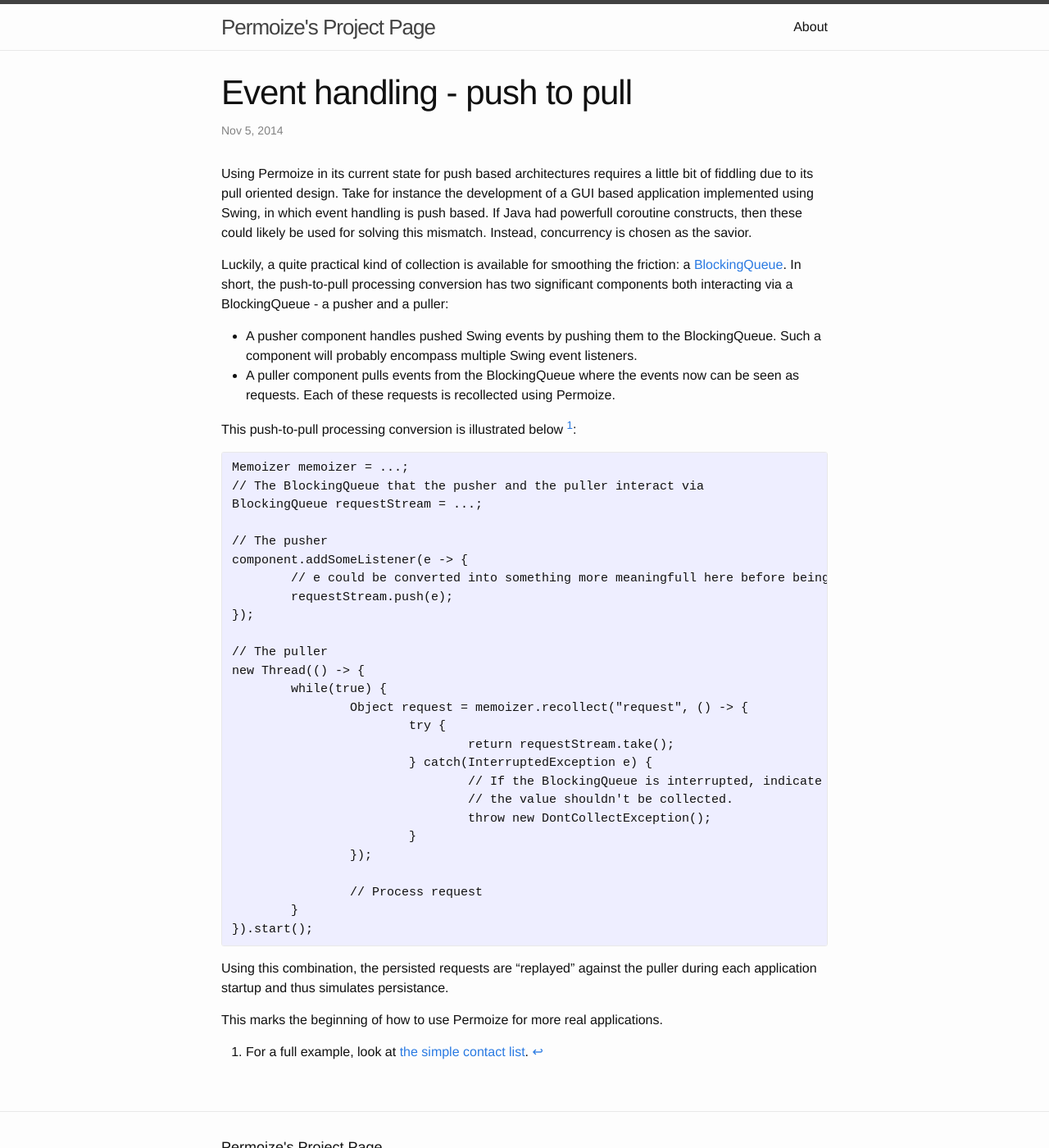
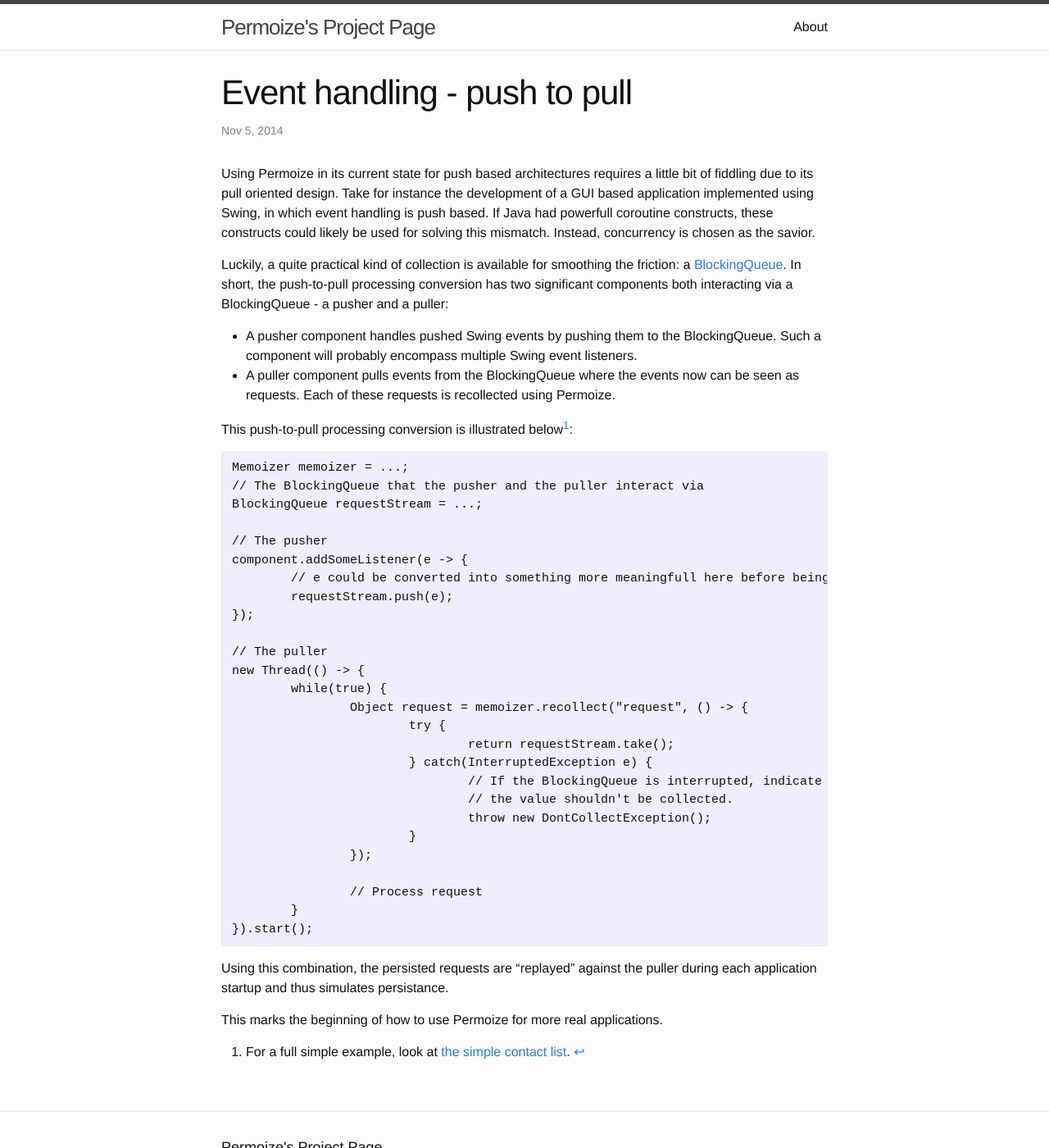
Before and after one commit to jakobehmsen/permoize, a Jekyll site: the page built from _posts/2014-11-05-event-handling-push-to-pull.markdown, in a window 1280 px wide and 1400 px high. Shown: the whole window at 82% size. Built offline with Jekyll 4.4.1, drawn with Linux system fonts in a browser that asks for light colours; Markdown is read by kramdown in place of the engine named in the settings.

Commit message:
Updated posts.
Signed-off-by: Jakob Brandsborg Ehmsen <jakobehmsen.github@gmail.com>

````diff
--- a/_posts/2014-11-05-event-handling-push-to-pull.markdown
+++ b/_posts/2014-11-05-event-handling-push-to-pull.markdown
@@ -5,14 +5,14 @@
 categories: jekyll update
 ---
 
-Using Permoize in its current state for push based architectures requires a little bit of fiddling due to its pull oriented design. Take for instance the development of a GUI based application implemented using Swing, in which event handling is push based. If Java had powerfull coroutine constructs, then these could likely be used for solving this mismatch. Instead, concurrency is chosen as the savior.
+Using Permoize in its current state for push based architectures requires a little bit of fiddling due to its pull oriented design. Take for instance the development of a GUI based application implemented using Swing, in which event handling is push based. If Java had powerfull coroutine constructs, these constructs could likely be used for solving this mismatch. Instead, concurrency is chosen as the savior.
 
 Luckily, a quite practical kind of collection is available for smoothing the friction: a [BlockingQueue](http://docs.oracle.com/javase/8/docs/api/java/util/concurrent/BlockingQueue.html). In short, the push-to-pull processing conversion has two significant components both interacting via a BlockingQueue - a pusher and a puller:
 
 * A pusher component handles pushed Swing events by pushing them to the BlockingQueue. Such a component will probably encompass multiple Swing event listeners.
 * A puller component pulls events from the BlockingQueue where the events now can be seen as requests. Each of these requests is recollected using Permoize.
 
-This push-to-pull processing conversion is illustrated below [^1]:
+This push-to-pull processing conversion is illustrated below[^1]:
 
 ```Java
 Memoizer memoizer = ...;
@@ -47,4 +47,4 @@
 
 This marks the beginning of how to use Permoize for more real applications.
 
-[^1]: For a full example, look at [the simple contact list](https://github.com/jakobehmsen/permoize/tree/master/eclipse/src/permoize/examples/contactlist).
+[^1]: For a full simple example, look at [the simple contact list](https://github.com/jakobehmsen/permoize/tree/master/eclipse/src/permoize/examples/contactlist).
````
